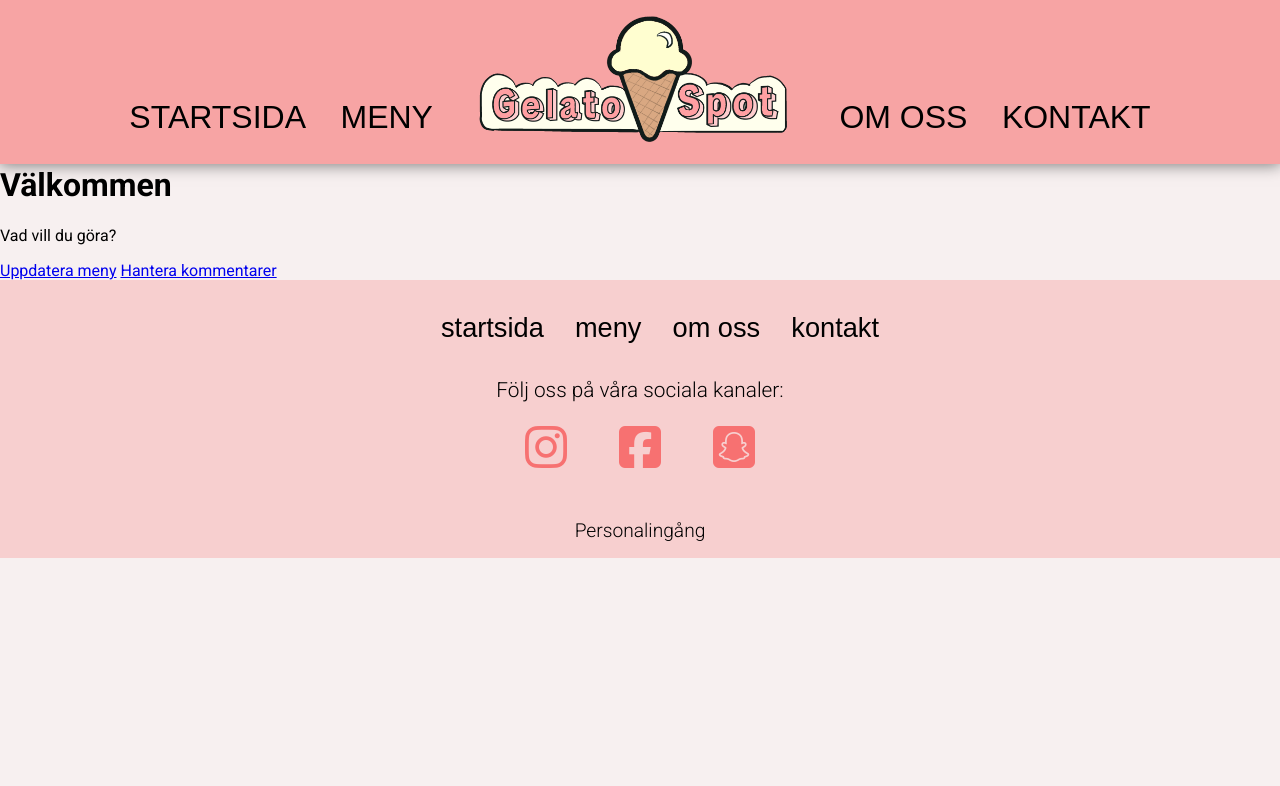
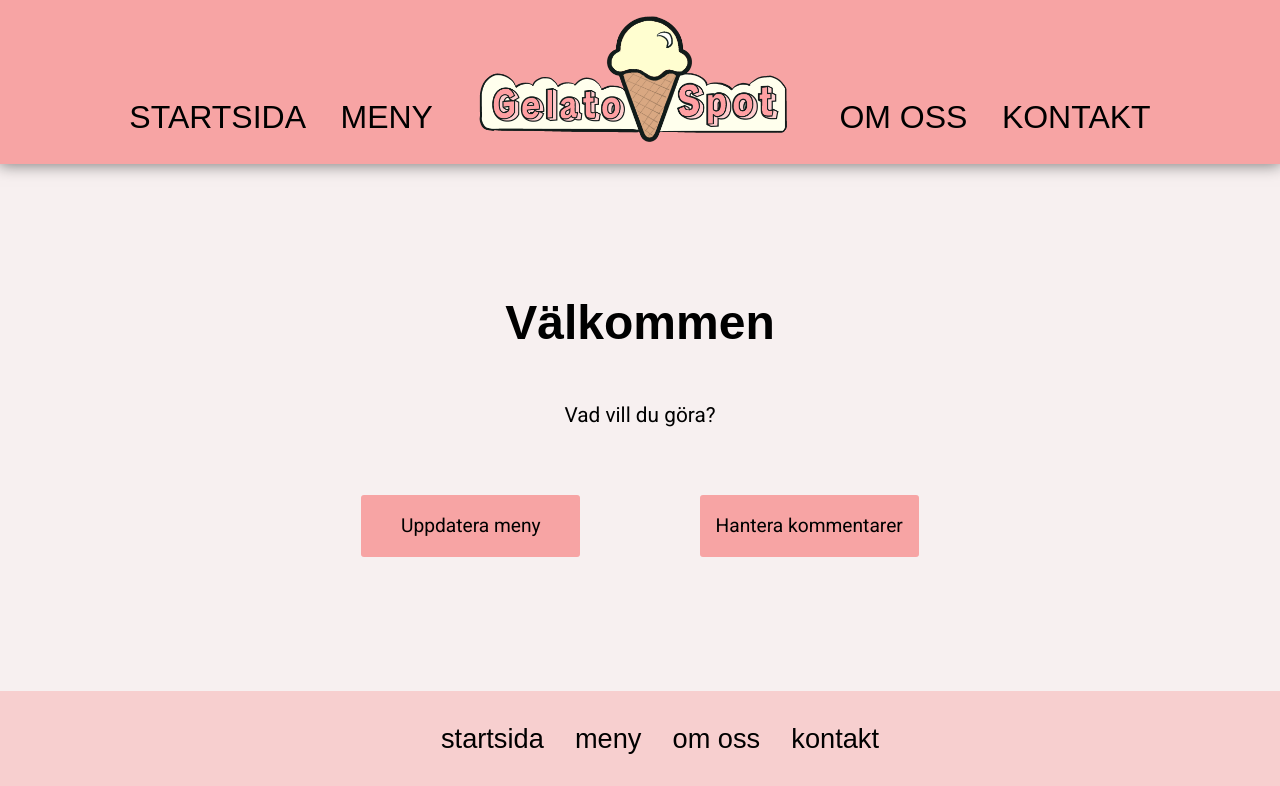
Before and after one commit to Jungefalk/dt207G_proj_frontend, a website built with Parcel: page src/staffsite.html in a window 1280 px wide. Shown: the top 786 px of the page. Built offline with nearby package versions, Linux system fonts and the light colour scheme; a web font is replaced by a local one.

Commit message:
Lägg till stilar på huvudinnehåll

```diff
--- a/src/css/styles.css
+++ b/src/css/styles.css
@@ -350,10 +350,10 @@ main {
 
 /* Logga in */
 
-.login-form{
-   display: flex;
-   flex-direction: column;
-   align-items: center;
+.login-form {
+    display: flex;
+    flex-direction: column;
+    align-items: center;
 }
 
 .login-form h1 {
@@ -385,9 +385,44 @@ main {
 
 .login-form button:hover {
     box-shadow: none;
-       cursor: pointer;
+    cursor: pointer;
 }
 
-.login-form label{
+.login-form label {
     font-size: 1.3em;
 }
+
+/* staffsite */
+
+.staffsite-container {
+    display: flex;
+    flex-direction: column;
+    align-items: center;
+}
+
+.staffsite-container h1 {
+    font-family: "Rampart One", sans-serif;
+    font-size: 3em;
+    padding-top: 2em;
+}
+
+.staffsite-container p {
+    font-size: 1.3em;
+}
+
+.staffsite-container a {
+    display: inline-block;
+    width: 200px;
+    text-align: center;
+    background-color: #F7A4A4;
+    border: none;
+    font-size: 1.2em;
+    border-radius: 3px;
+    cursor: pointer;
+    padding: 1em 0.5em 1em 0.5em;
+    box-shadow: 0 4 4 0 rgba(0, 0, 0, 0.3);
+    margin-bottom: 5em;
+    text-decoration: none;
+    color: black;
+    margin: 2.5em 3em 7em 3em;
+    }
```
